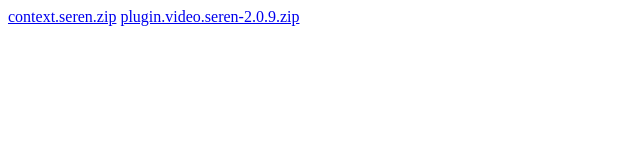
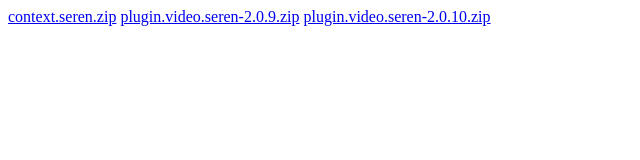
Before and after one commit to lordhigham/lordhigham.github.io, a plain HTML site: page index.html in a window 1280 px wide. Shown: the whole page, without its empty margins (0-640 px from the left). Drawn offline with Linux system fonts and the light colour scheme.

Commit message:
Update index.html

```diff
--- a/index.html
+++ b/index.html
@@ -1,2 +1,3 @@
 <a href="context.seren.zip">context.seren.zip</a>
 <a href="plugin.video.seren-2.0.9.zip">plugin.video.seren-2.0.9.zip</a>
+<a href="plugin.video.seren-2.0.10.zip">plugin.video.seren-2.0.10.zip</a>
```
